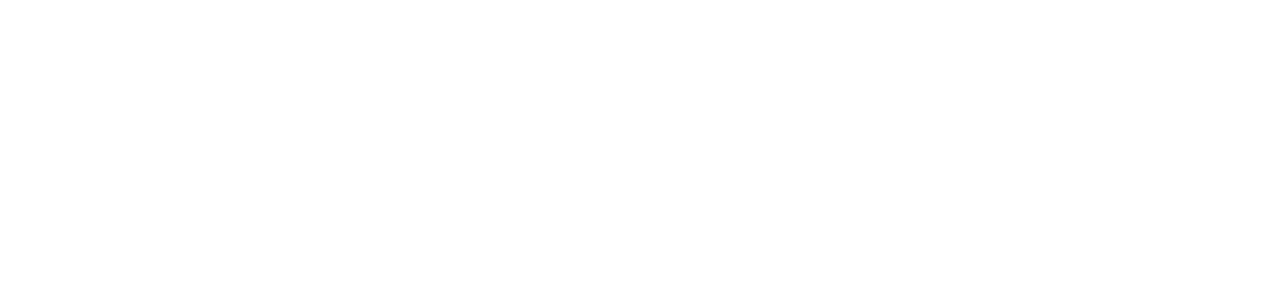
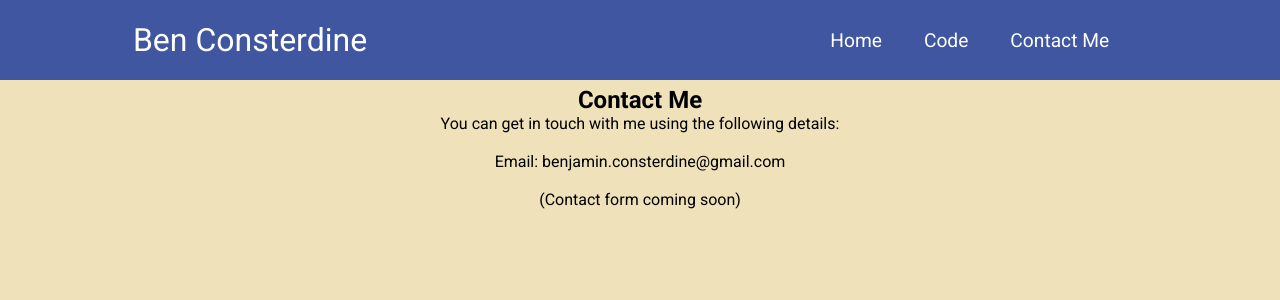
Before and after one commit to BennCon/Portfolio, a React (Create React App) app: page /contact in a window 1280 px wide. Shown: the top 300 px of the page. Built offline with nearby package versions, Linux system fonts and the light colour scheme.

Commit message:
Contact page added (Will make contact form when online)

```diff
--- a/src/App.js
+++ b/src/App.js
@@ -2,6 +2,7 @@
 import './App.css';
 import Home from './components/pages/Home';
 import Code from './components/pages/Code';
+import ContactMe from './components/pages/ContactMe';
 import { BrowserRouter as Router, Switch, Route } from 'react-router-dom';
 
 function App() {
@@ -10,6 +11,7 @@
         <Switch>
             <Route path='/' exact component={Home}/>
             <Route path='/code' exact component={Code}/>
+            <Route path='/contact' exact component={ContactMe}/>
         </Switch>
     </Router>
   );
--- a/src/components/AboutMe.js
+++ b/src/components/AboutMe.js
@@ -1,4 +1,3 @@
-import './GithubCards.css';
 import logo from './me.jpg';
 import './AboutMe.css'
 
@@ -10,7 +9,6 @@
                 <div className="TitleArea">
                     <h2>About Me</h2>
                 </div>
-                <br/>
                 <p1>I'm Ben, a second year computer science student at The University of Sheffield.</p1>
 
                 <br/><br/>
--- /dev/null
+++ b/src/components/Contact.js
@@ -0,0 +1,21 @@
+import './GithubCards.css';
+
+function Contact() {
+    return (
+        <>
+            <div className="CenteredMain">
+                <div className="TitleArea">
+                    <h2>Contact Me</h2>
+                </div>
+                <p1>You can get in touch with me using the following details:</p1>
+                <br/><br/>
+                <p1>Email: benjamin.consterdine@gmail.com</p1>
+                <br/><br/>
+                <p1>(Contact form coming soon)</p1>
+
+            </div>
+        </>
+    );
+};
+
+export default Contact;
--- a/src/components/Navbar.js
+++ b/src/components/Navbar.js
@@ -36,6 +36,15 @@
                 Code
               </Link>
             </li>
+            <li className='nav-item'>
+              <Link
+                to='/contact'
+                className='nav-links'
+                onClick={closeMobileMenu}
+              >
+                Contact Me
+              </Link>
+            </li>
           </ul>
         </div>
       </nav>
--- /dev/null
+++ b/src/components/pages/ContactMe.js
@@ -0,0 +1,16 @@
+import React from 'react';
+import '../../App.css';
+import Navbar from '../Navbar';
+import Contact from '../Contact'
+
+
+function ContactMe() {
+  return (
+    <div class="home">
+      <Navbar/>
+      <Contact/>
+    </div>
+  );
+}
+
+export default ContactMe;
```
